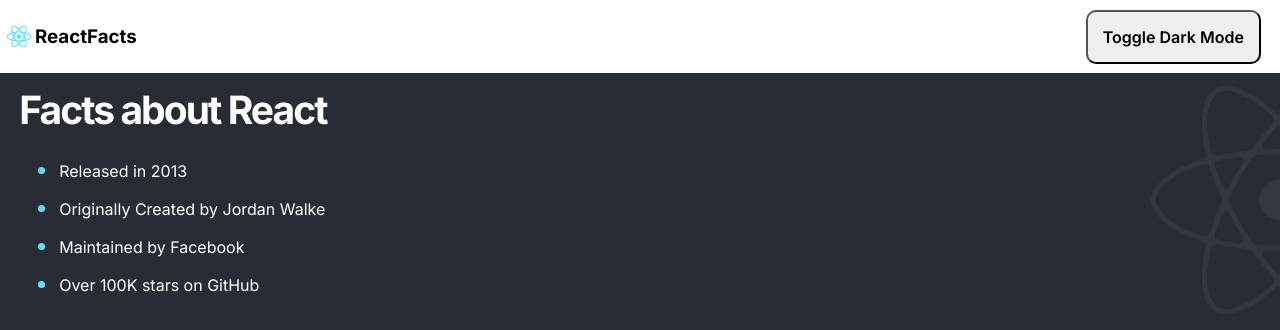
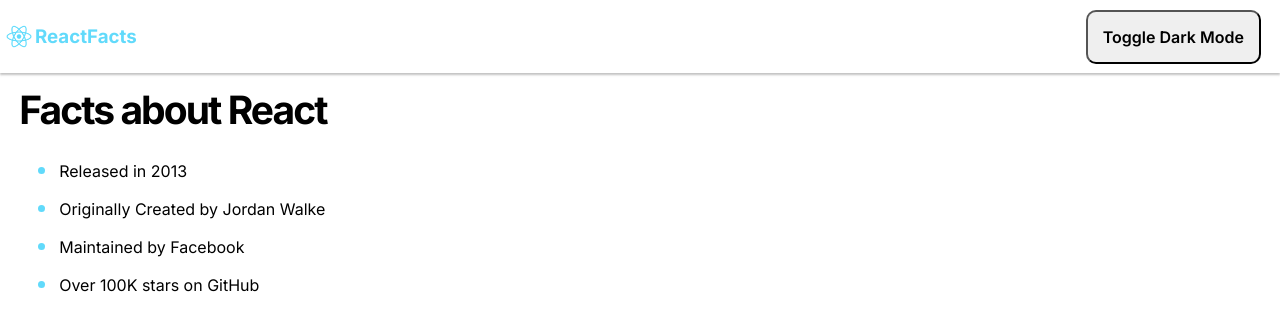
Before and after one commit to uniquedm/react-info-page, a React (Create React App) app: page / in a window 1280 px wide. Shown: the top 330 px of the page. Built offline with nearby package versions, Linux system fonts and the light colour scheme.

Commit message:
Moved Dark Mode Styling to CSS

```diff
--- a/public/style.css
+++ b/public/style.css
@@ -5,24 +5,36 @@
 body {
     font-family: 'Inter', sans-serif;
     margin: 0px;
-    background-color: #282D35;
+    /* background-color: #282D35; */
 }
 
-.nav {
+nav {
     display: flex;
     align-items: center;
-    background-color: #21222A;
+    background-color: #ffffff;
     color: rgb(97, 218, 251);
     padding: 0.5% 0.5%;
+    box-shadow: 0px 2px 2px rgba(134, 134, 134, 0.507);
+
 }
 
-.content {
+nav.dark {
+    background-color: #21222A;
+}
+
+content {
+    color: rgb(0, 0, 0);
+    padding: 1% 1.5%;
+    margin: 0;
+    display: block;
+    height: 100vh;
+}
+
+content.dark {
     color: white;
     padding: 1% 1.5%;
     margin: 0;
-    background-image: url("./bg.png");
-    background-position: right 75%;
-    background-repeat: no-repeat;
+    background-color: #282D35;
 }
 
 .content--title {
--- a/src/App.js
+++ b/src/App.js
@@ -3,10 +3,12 @@
 import Navbar from "./components/Navbar"
 
 export default function App() {
+    let [darkMode, setDarkMode] = React.useState()
+
     return (
         <>
-            <Navbar />
-            <Main />
+            <Navbar darkMode = {darkMode} setDarkMode={setDarkMode}/>
+            <Main darkMode = {darkMode}/>
         </>
     );
 }
--- a/src/components/Main.js
+++ b/src/components/Main.js
@@ -1,8 +1,8 @@
 import React from "react";
 
-export default function Main() {
+export default function Main({darkMode}) {
     return (
-        <div className="content">
+        <content className={darkMode ? "dark" : ""}>
             <h1 className="content--title">Facts about React</h1>
             <ul className="ul">
                 <li>Released in 2013</li>
@@ -10,6 +10,6 @@
                 <li>Maintained by Facebook</li>
                 <li>Over 100K stars on GitHub</li>
             </ul>
-        </div>
+        </content>
     );
 }
--- a/src/components/Navbar.js
+++ b/src/components/Navbar.js
@@ -1,24 +1,14 @@
 import React from "react"
 import logo from "./logo192.png"
 
-export default function Navbar() {
-    let [darkMode, setDarkMode] = React.useState()
+export default function Navbar({darkMode, setDarkMode}) {
+
     function toggleDarkMode() {
         setDarkMode((prevMode)=> !prevMode)
     }
 
-    let darkStyle = {
-        background: "black",
-        color: "white"
-    }
-
-    let lightStyle = {
-        background: "white",
-        color: "black"
-    }
-
     return (
-        <nav style={darkMode? darkStyle : lightStyle} className="nav">
+        <nav className={darkMode ? "dark" : ""}>
             <img src={logo} alt="logo" className="logo"/>
             <h3 className="logo-text">ReactFacts</h3>
             <button className="dark-mode-button" onClick={toggleDarkMode}>Toggle Dark Mode</button>
```
